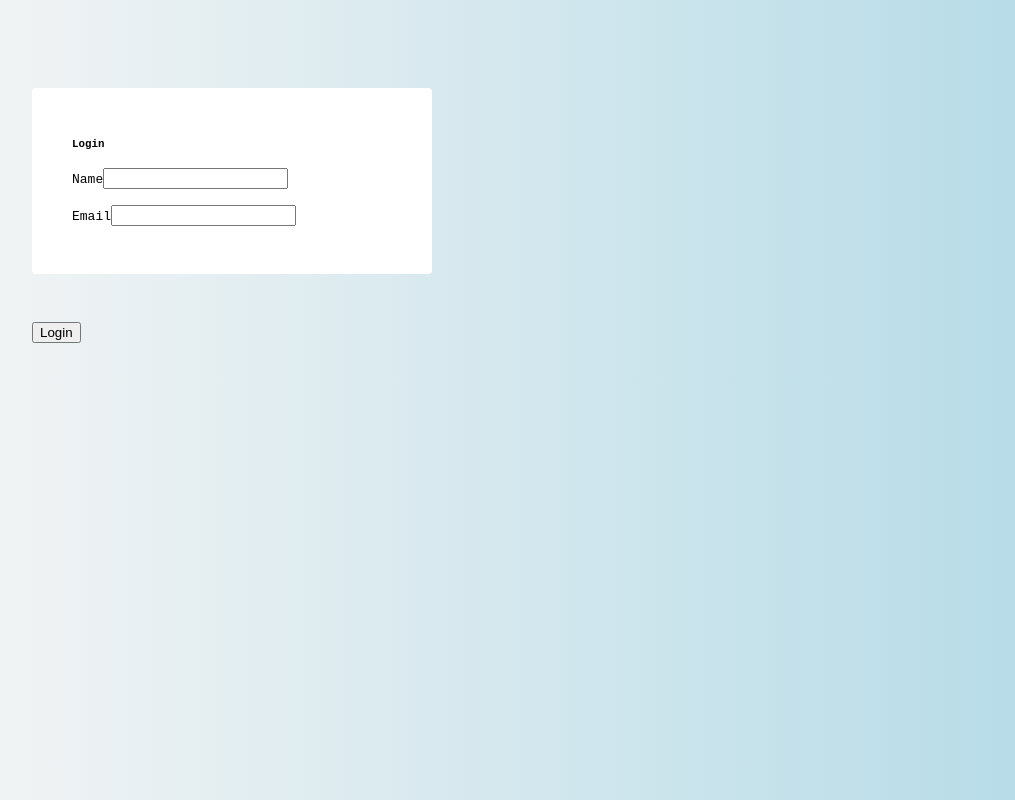
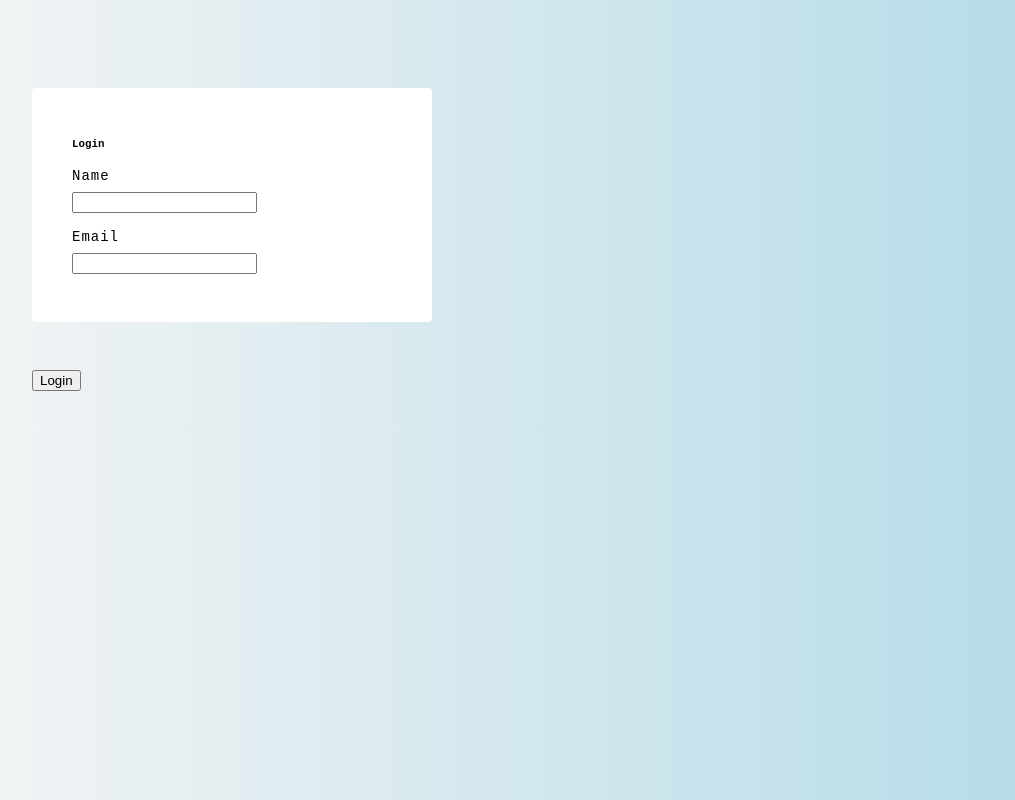
Before and after one commit to Legendary-Folah/ReactAuthwithFireBase, a React (Create React App) app: page / in a window 1280 px wide. Shown: the whole page, without its empty margins (80-1095 px from the left). Built offline with nearby package versions, Linux system fonts and the light colour scheme.

Commit message:
updated css

```diff
--- a/src/App.js
+++ b/src/App.js
@@ -9,7 +9,7 @@ function App() {
             <div className='form-row'>
             <label
                 htmlFor='name'
-                className='label-form'>
+                className='form-label'>
                 Name
             </label>
             <input
@@ -22,7 +22,7 @@ function App() {
             <div className='form-row'>
             <label
                 htmlFor='email'
-                className='label-form'>
+                className='form-label'>
                 Email
             </label>
             <input
```
